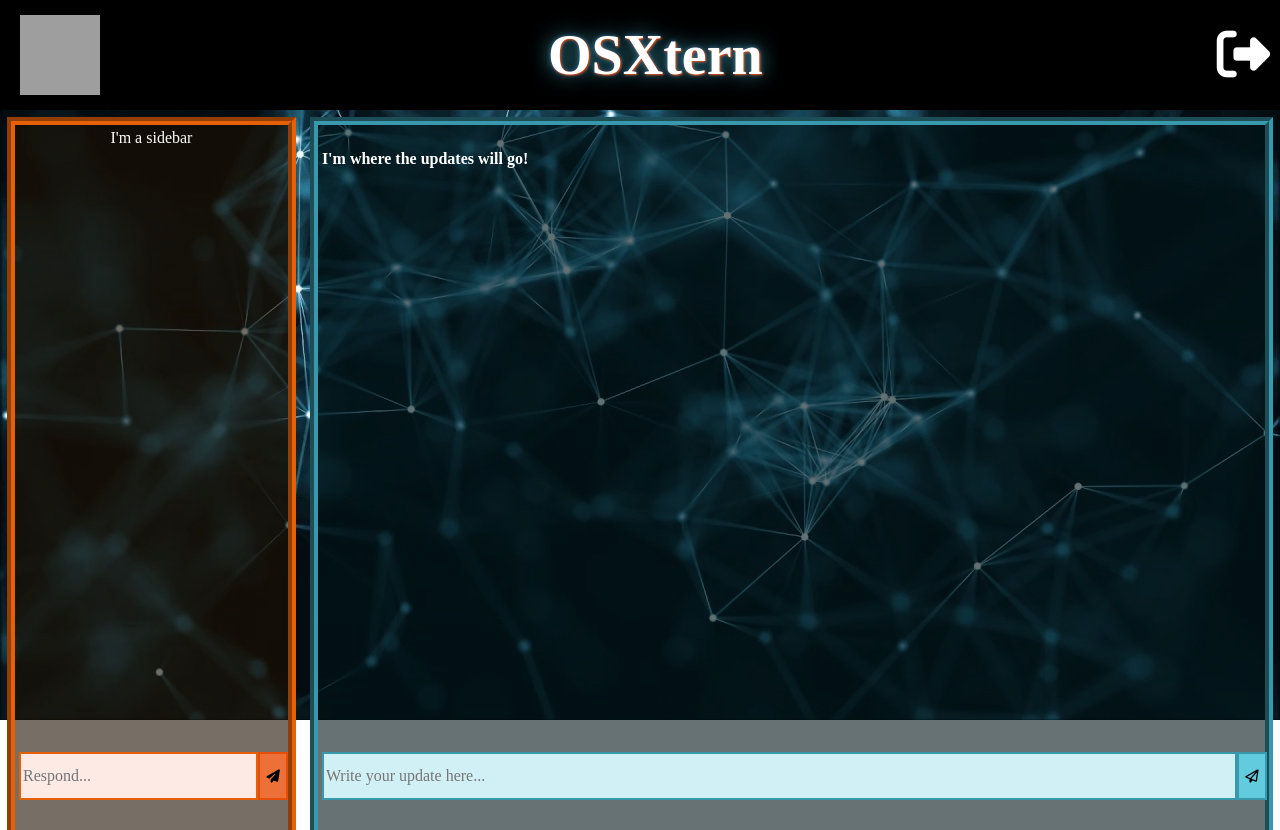
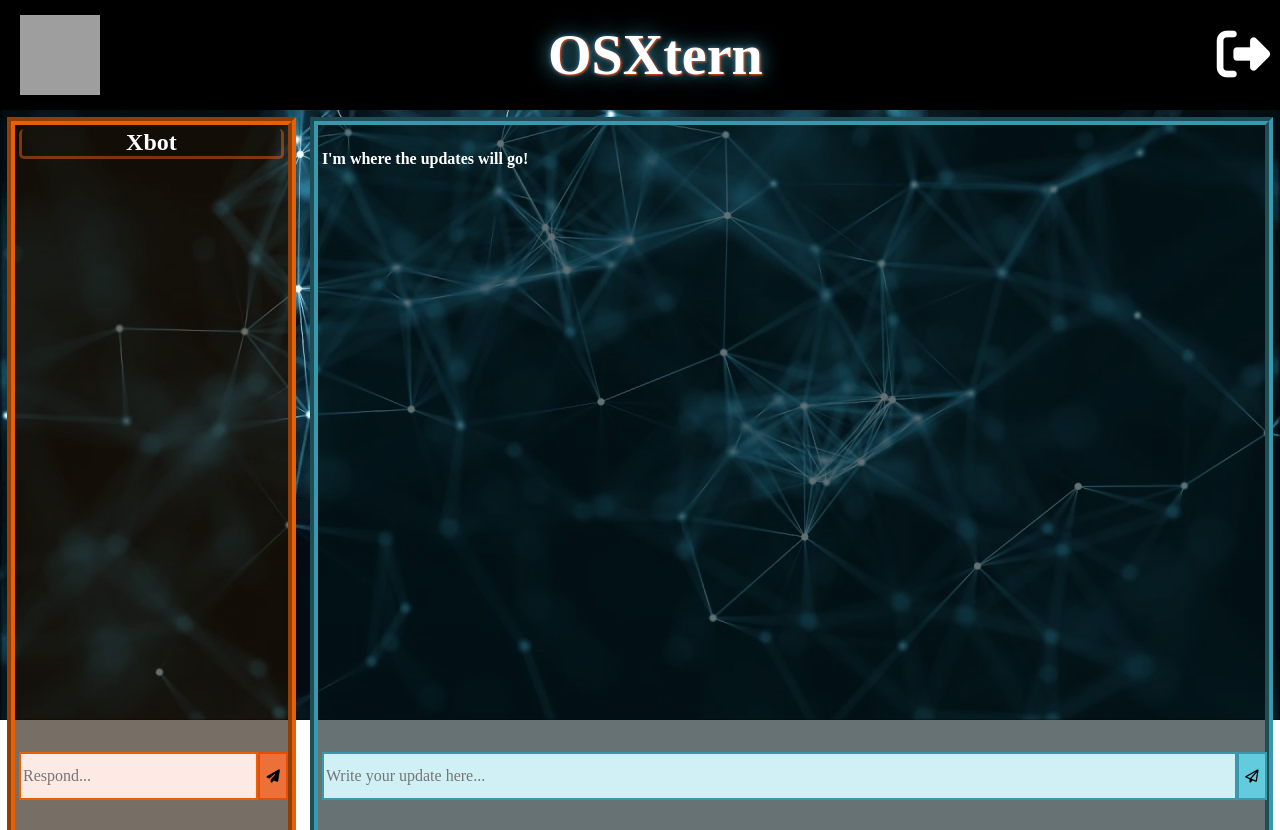
Before and after one commit to sestissi16/design_xtern_technical_screen, a React (Create React App) app: page / in a window 1280 px wide. Built offline with nearby package versions, Linux system fonts and the light colour scheme; grey boxes are pictures that could not be loaded; a web font is replaced by a local one.

Commit message:
Added title and styling for Xbot section

```diff
--- a/src/SideBar.css
+++ b/src/SideBar.css
@@ -47,3 +47,12 @@
     border-color: rgba(85, 27, 2, 1);
     box-shadow: 4px, 4px, rgba(85, 27, 2, 0.9);
 }
+
+.SideId{
+    margin-top: 0px;
+    border-bottom: solid;
+    border-right: solid;
+    border-left: solid;
+    border-radius: 5px;
+    border-color: rgba(230, 96, 7, 0.5);
+}
--- a/src/SideBar.js
+++ b/src/SideBar.js
@@ -5,7 +5,7 @@ import './SideBar.css'
 const SideBar = ()=>{
     return (
        <nav className="Sidebar">
-           <div className="Title">I'm a sidebar</div>
+           <h1 className="SideId">Xbot</h1>
            <div className = "SideInputText">
                 <input
                     className = "SideInputfield"
```
